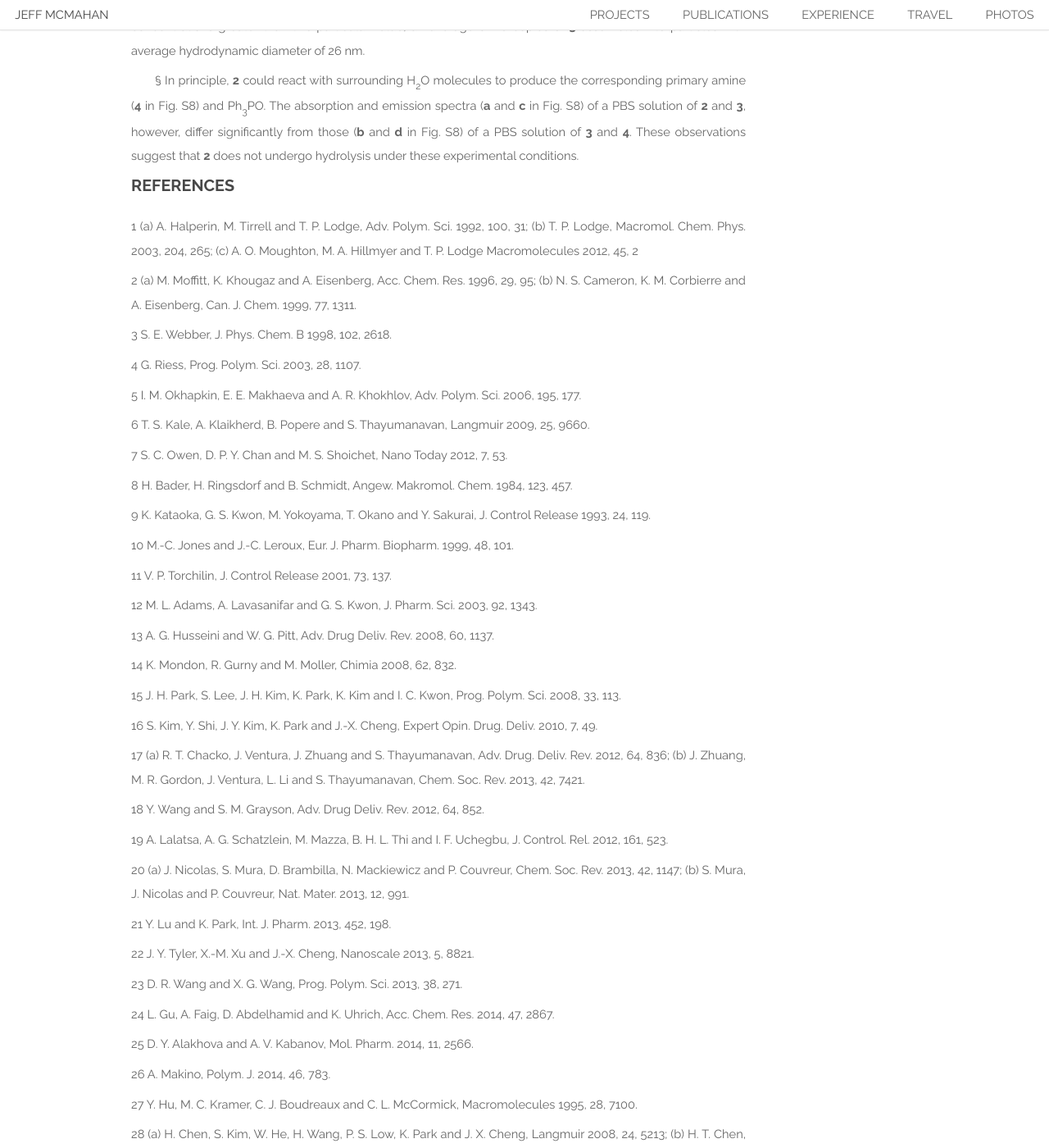
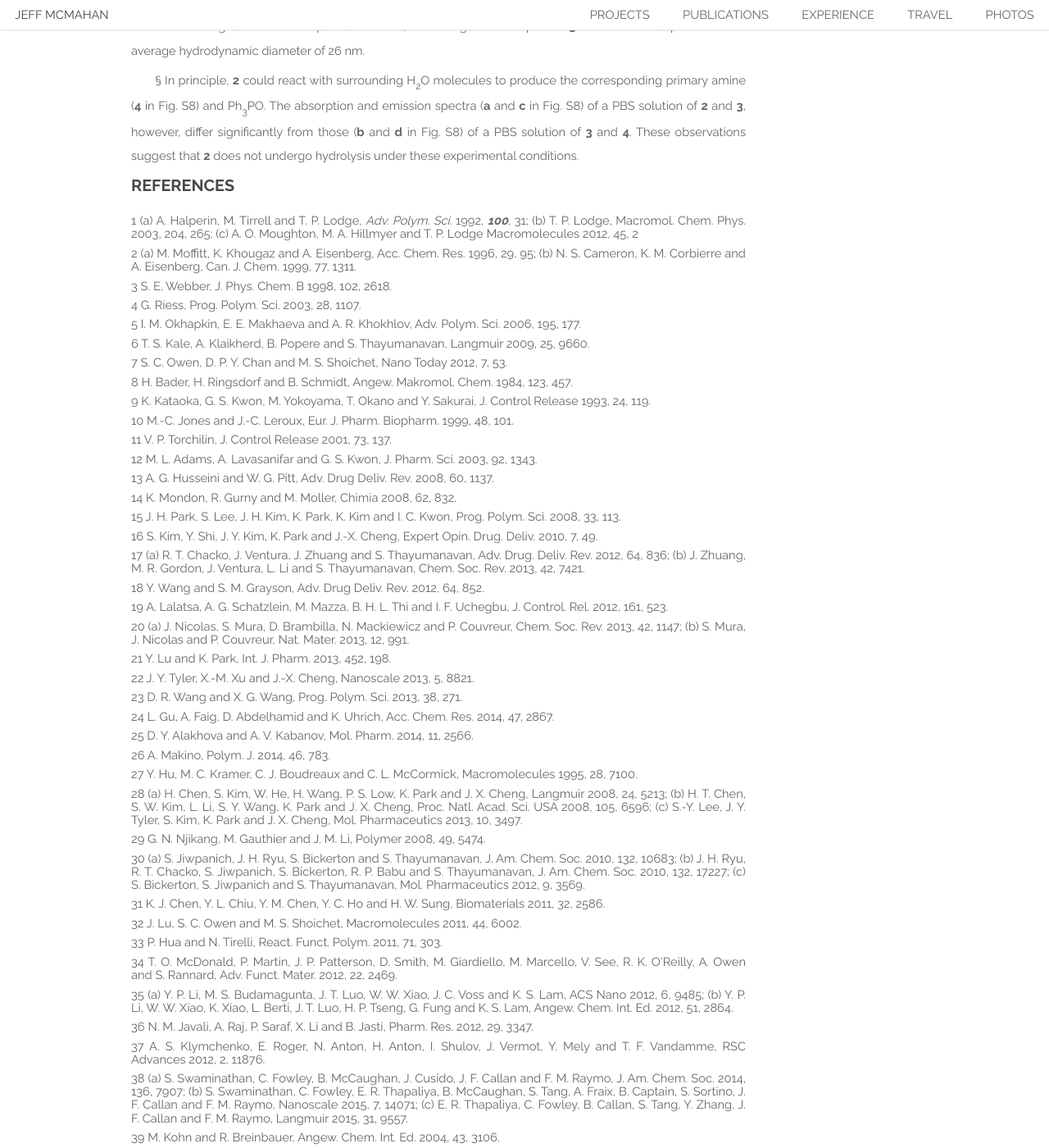
Before and after one commit to jbmcmahan/jbmcmahan.github.io, a Jekyll site: the page built from _posts/2016-03-21-synthesis.html, in a window 1280 px wide and 1400 px high, scrolled down 4851 px. Shown: the whole window at 82% size. Built offline with Jekyll 4.4.1, drawn with Linux system fonts in a browser that asks for light colours.

Commit message:
ref style

```diff
--- a/_posts/2016-03-21-synthesis.html
+++ b/_posts/2016-03-21-synthesis.html
@@ -51,7 +51,7 @@ address: <a href=https://doi.org/10.1039/C6RA04335F>https://doi.org/10.1039/C6RA
 <h3> References </h3>
 
 <div class="references">
-<p><a name="ref1"></a>1	(a) A. Halperin, M. Tirrell and T. P. Lodge, Adv. Polym. Sci. 1992, 100, 31; (b) T. P. Lodge, Macromol. Chem. Phys. 2003, 204, 265; (c) A. O. Moughton, M. A. Hillmyer and T. P. Lodge Macromolecules 2012, 45, 2</p>
+<p><a name="ref1"></a>1	(a) A. Halperin, M. Tirrell and T. P. Lodge, <i>Adv. Polym. Sci.</i> 1992, <i><b>100</b></i>, 31; (b) T. P. Lodge, Macromol. Chem. Phys. 2003, 204, 265; (c) A. O. Moughton, M. A. Hillmyer and T. P. Lodge Macromolecules 2012, 45, 2</p>
 
 <p><a name="ref2"></a>2	(a) M. Moffitt, K. Khougaz and A. Eisenberg, Acc. Chem. Res. 1996, 29, 95; (b) N. S. Cameron, K. M. Corbierre and A. Eisenberg, Can. J. Chem. 1999, 77, 1311.</p>
 
--- a/css/style.css
+++ b/css/style.css
@@ -1201,6 +1201,8 @@
 			#publication .references p {
 				text-indent: 0em;
 				margin: 0, 0, 0, 0;
+				line-height: 1.1em;
+				font-size: 11pt;
 			}
 
 		#publication .left_column p {
```
